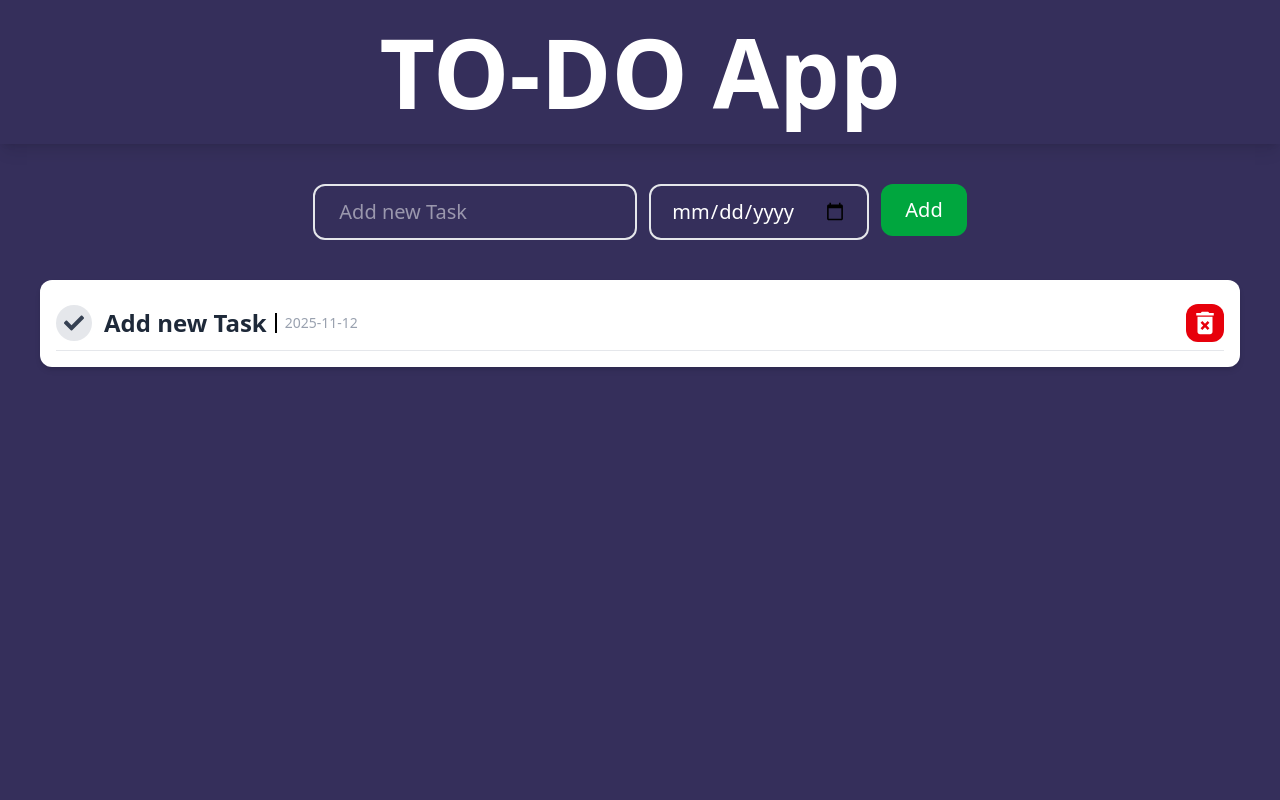
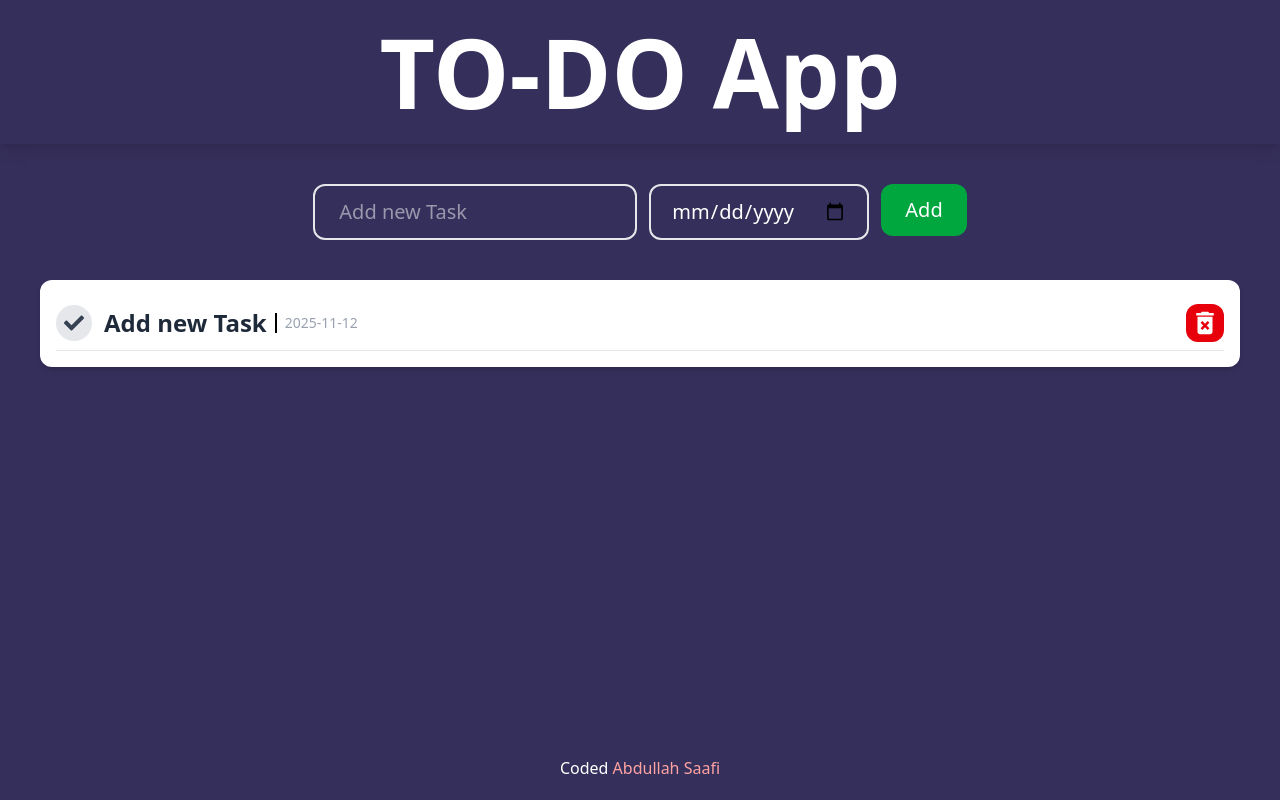
Before and after one commit to Abdullah-saafi/react-todo-app, a React (Vite) app: page / in a window 1280 px wide. Built offline with nearby package versions, Linux system fonts and the light colour scheme.

Commit message:
Complete the initial functionality

```diff
--- a/src/components/Todoitems.jsx
+++ b/src/components/Todoitems.jsx
@@ -62,18 +62,16 @@ const TodoItems = () => {
           : todo
       );
 
-      // Separate incomplete and complete tasks
       const incomplete = updatedTodos.filter((todo) => !todo.completed);
       const complete = updatedTodos.filter((todo) => todo.completed);
 
-      // Return incomplete first, completed at bottom
       return [...incomplete, ...complete];
     });
   };
 
   return (
     < >
-      <div className="bg-[var(--primary-color)] h-screen ">
+      <div className="bg-[var(--primary-color)] h-screen  ">
         <h1 className="text-center font-bold text-4xl sm:text-6xl md:sm:text-8xl mb-10 shadow-lg shadow-white-600 py-6">
           TO-DO App
         </h1>
@@ -172,6 +170,7 @@ const TodoItems = () => {
           </div>
 
         </div>
+        <footer className="absolute w-full bottom-0 text-center py-5" >Coded <span className="text-red-300 cursor-pointer active:text-red-600 hover:text-red-600 transition duration-600"> Abdullah Saafi</span></footer>
       </div >
     </>
   );
```
